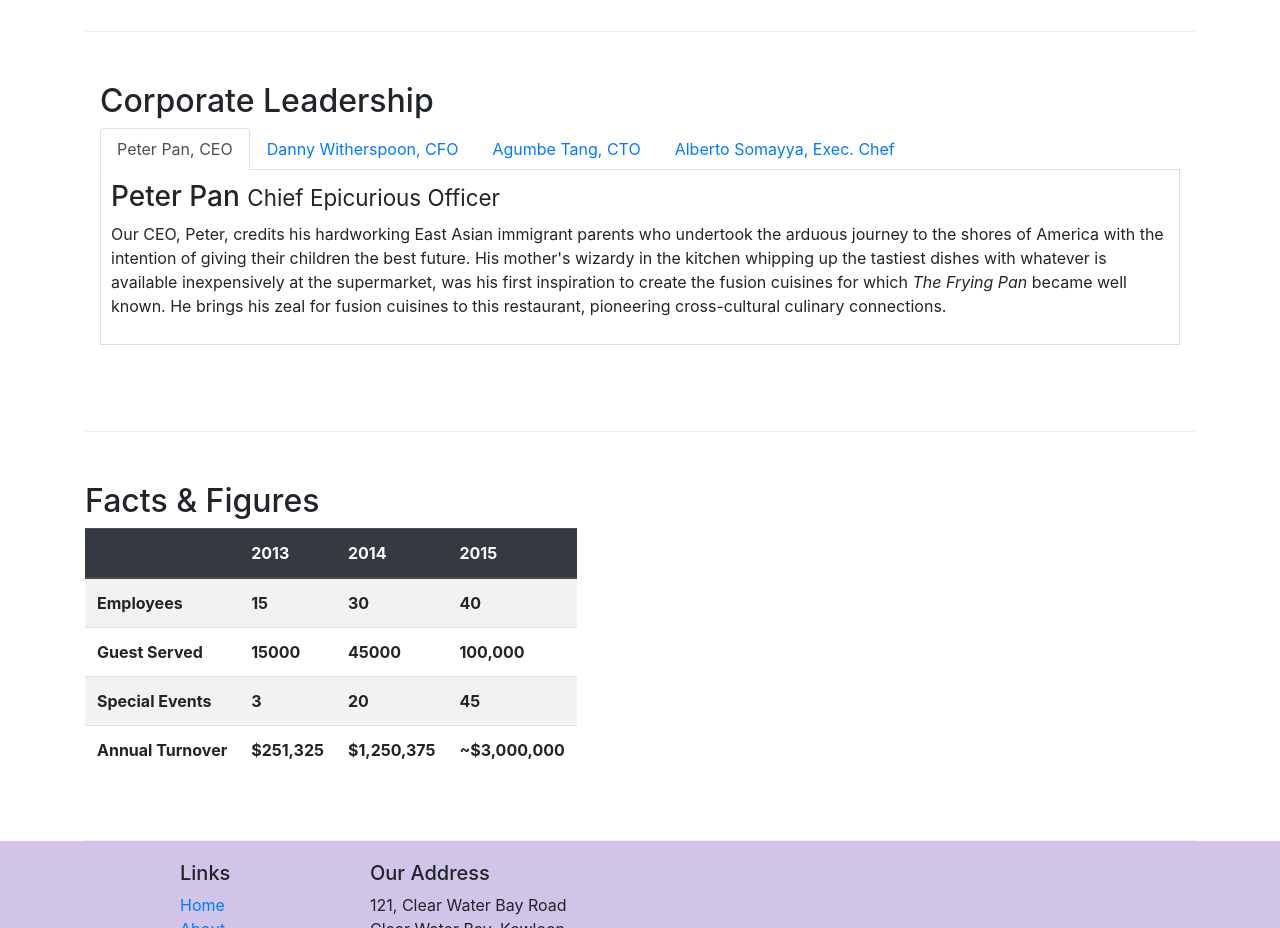
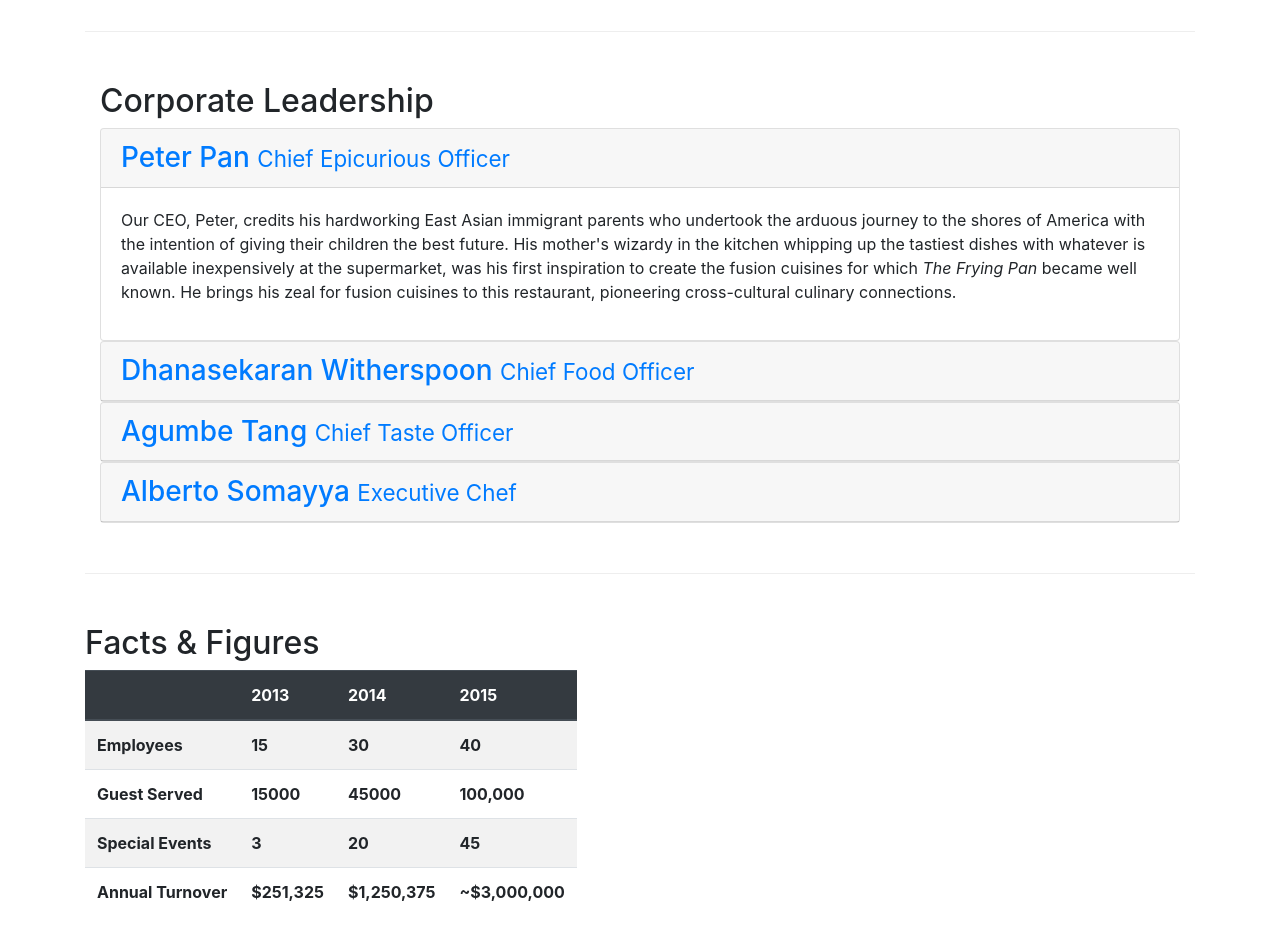
Before and after one commit to JS-alaz/Bootstrap, a website: page aboutus.html in a window 1280 px wide. Shown: the part 940-1868 px from the top of the page. Drawn offline with nearby package versions, Linux system fonts and the light colour scheme.

Commit message:
Accordion

```diff
--- a/aboutus.html
+++ b/aboutus.html
@@ -97,8 +97,10 @@
             <div class="col-12">
                 <h2>Corporate Leadership</h2>
 
-                <ul class="nav nav-tabs"><!-- se crea una barra de navegacion interna -->
-                    <li class="nav-item">
+
+
+                <!-- <ul class="nav nav-tabs"> se crea una barra de navegacion interna por pestañas
+                    <li class="nav-item">                   PARA HCER UN ACORDEON NO SE NECESITA UL
                         <a class="nav-link active" href="#peter" role="tab" data-toggle="tab">Peter Pan, CEO</a>
                     </li>
                     <li class="nav-item">
@@ -110,11 +112,11 @@
                     <li class="nav-item">
                         <a class="nav-link" href="#alberto" role="tab" data-toggle="tab">Alberto Somayya, Exec. Chef</a>
                     </li>
-                </ul>
+                </ul> -->
 
-                <div class="tab-content"><!-- se agrupa en un solo div el contenido que se desea usar en la barra de navegacion interna -->
-                    <div role="tabpanel" class="tab-pane fade show active" id="peter"><!-- se dividen los contenidos los cuales se usaran en la barra de navegacion interna -->
-                        <h3>Peter Pan <small>Chief Epicurious Officer</small></h3><!-- show hace que en momento en que se carga la pagina se muestre solo esa pestaña que tambien tiene active -->
+                <!-- <div class="tab-content">se agrupa en un solo div el contenido que se desea usar en la barra de navegacion interna //PESTAÑAS
+                    <div role="tabpanel" class="tab-pane fade show active" id="peter">se dividen los contenidos los cuales se usaran en la barra de navegacion interna
+                        <h3>Peter Pan <small>Chief Epicurious Officer</small></h3>show hace que en momento en que se carga la pagina se muestre solo esa pestaña que tambien tiene active
                         <p class="d-none d-sm-block">Our CEO, Peter, credits his hardworking East Asian immigrant parents who undertook the arduous journey to the shores of America with the intention of giving their children the best future. His mother's wizardy in the kitchen whipping up the tastiest dishes with whatever is available inexpensively at the supermarket, was his first inspiration to create the fusion cuisines for which <em>The Frying Pan</em> became well known. He brings his zeal for fusion cuisines to this restaurant, pioneering cross-cultural culinary connections.</p>
                     </div>
                     <div role="tabpanel" class="tab-pane fade" id="danny">
@@ -129,8 +131,63 @@
                         <h3>Alberto Somayya <small>Executive Chef</small></h3>
                         <p class="d-none d-sm-block">Award winning three-star Michelin chef with wide International experience having worked closely with whos-who in the culinary world, he specializes in creating mouthwatering Indo-Italian fusion experiences. He says, <em>Put together the cuisines from the two craziest cultures, and you get a winning hit! Amma Mia!</em></p>
                     </div>
-                </div>
+                </div> -->
 
+                <!-- PARA HCER UN ACORDEON NO SE NECESITA UL -->
+                 <div id="accordion">
+
+                    <div class="card">
+                        <div class="card-header" role="tab" id="peterhead">
+                            <h3 class="mb-0">
+                                <a class="collapsed" data-toggle="collapse" data-target="#peter"> Peter Pan <small>Chief Epicurious Officer</small></a>
+                            </h3>
+                        </div>
+                        <div class="collapse show" id="peter" data-parent="#accordion">
+                            <div class="card-body">
+                                <p class="d-none d-sm-block">Our CEO, Peter, credits his hardworking East Asian immigrant parents who undertook the arduous journey to the shores of America with the intention of giving their children the best future. His mother's wizardy in the kitchen whipping up the tastiest dishes with whatever is available inexpensively at the supermarket, was his first inspiration to create the fusion cuisines for which <em>The Frying Pan</em> became well known. He brings his zeal for fusion cuisines to this restaurant, pioneering cross-cultural culinary connections.</p>
+                            </div>
+                        </div>
+                    </div>
+
+                    <div class="card">
+                        <div class="card-header" role="tab" id="dannyhead">
+                            <h3 class="mb-0">
+                                <a class="collapsed" data-toggle="collapse" data-target="#danny"> Dhanasekaran Witherspoon <small>Chief Food Officer</small></a>
+                            </h3>
+                        </div>
+                        <div class="collapse" id="danny" data-parent="#accordion">
+                            <div class="card-body">
+                                <p class="d-none d-sm-block">Our CFO, Danny, as he is affectionately referred to by his colleagues, comes from a long established family tradition in farming and produce. His experiences growing up on a farm in the Australian outback gave him great appreciation for varieties of food sources. As he puts it in his own words, <em>Everything that runs, wins, and everything that stays, pays!</em></p>
+                            </div>
+                        </div>
+                    </div>
+
+                    <div class="card">
+                        <div class="card-header" role="tab" id="agumbehead">
+                            <h3 class="mb-0">
+                                <a class="collapsed" data-toggle="collapse" data-target="#agumbe" >Agumbe Tang <small>Chief Taste Officer</small></a>
+                            </h3>
+                        </div>
+                        <div class="collapse" id="agumbe" data-parent="#accordion">
+                            <div class="card-body">
+                                <p class="d-none d-sm-block">Blessed with the most discerning gustatory sense, Agumbe, our CTO, personally ensures that every dish that we serve meets his exacting tastes. Our chefs dread the tongue lashing that ensues if their dish does not meet his exacting standards. He lives by his motto, <em>You click only if you survive my lick.</em></p>
+                            </div>
+                        </div>
+                    </div>
+
+                    <div class="card">
+                        <div class="card-header" role="tab" id="albertohead" >
+                            <h3 class="mb-0">
+                                <a class="collapsed" data-toggle="collapse" data-target="#alberto"> Alberto Somayya <small>Executive Chef</small></a>
+                            </h3>
+                        </div>
+                        <div class="collapse" id="alberto" data-parent="#accordion">
+                            <div class="card-body">
+                                <p class="d-none d-sm-block">Award winning three-star Michelin chef with wide International experience having worked closely with whos-who in the culinary world, he specializes in creating mouthwatering Indo-Italian fusion experiences. He says, <em>Put together the cuisines from the two craziest cultures, and you get a winning hit! Amma Mia!</em></p>
+                            </div>
+                        </div>
+                    </div><!-- end last card -->
+                </div><!-- end accordion -->
             </div>
        </div>
 
```
